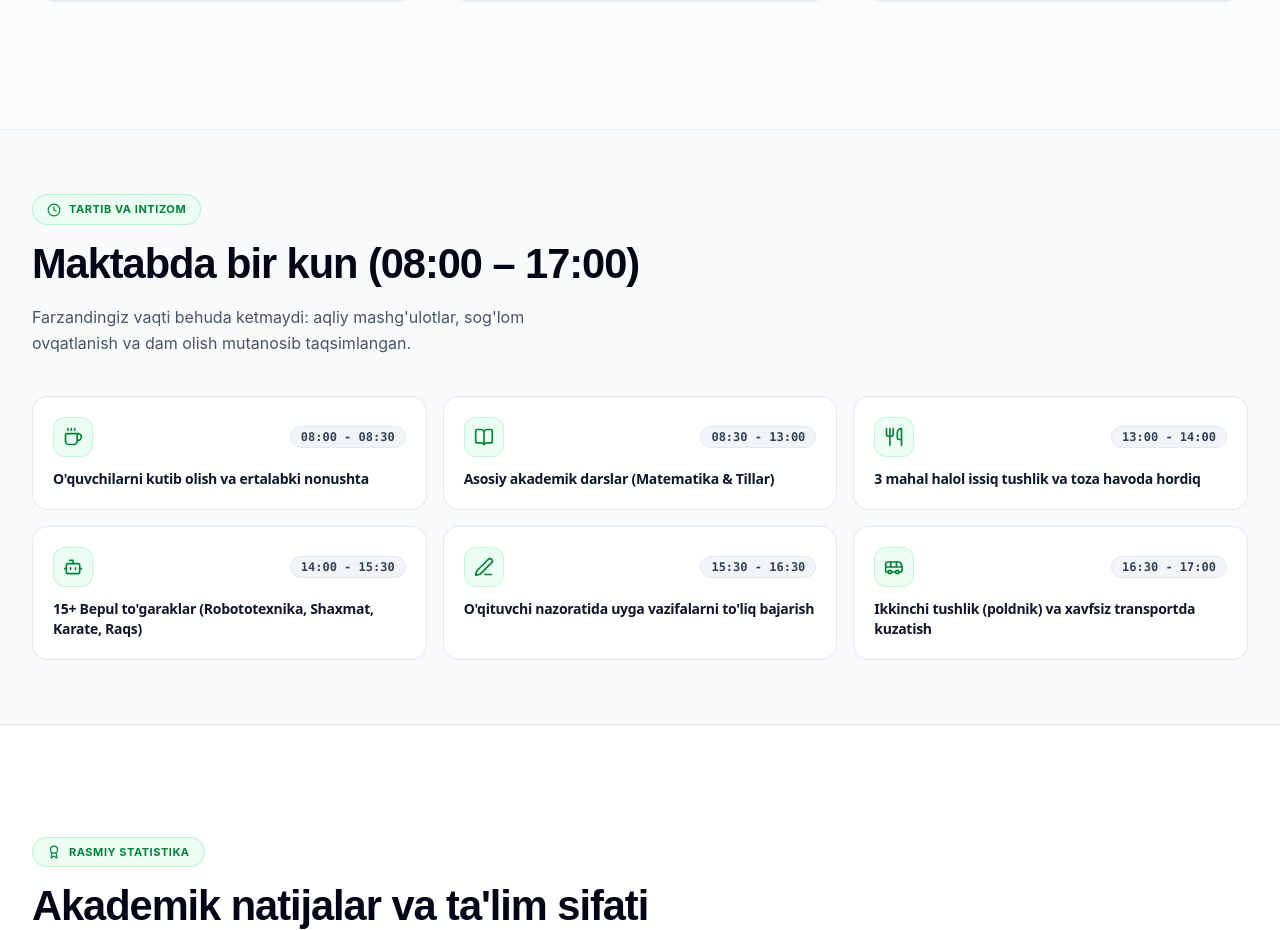
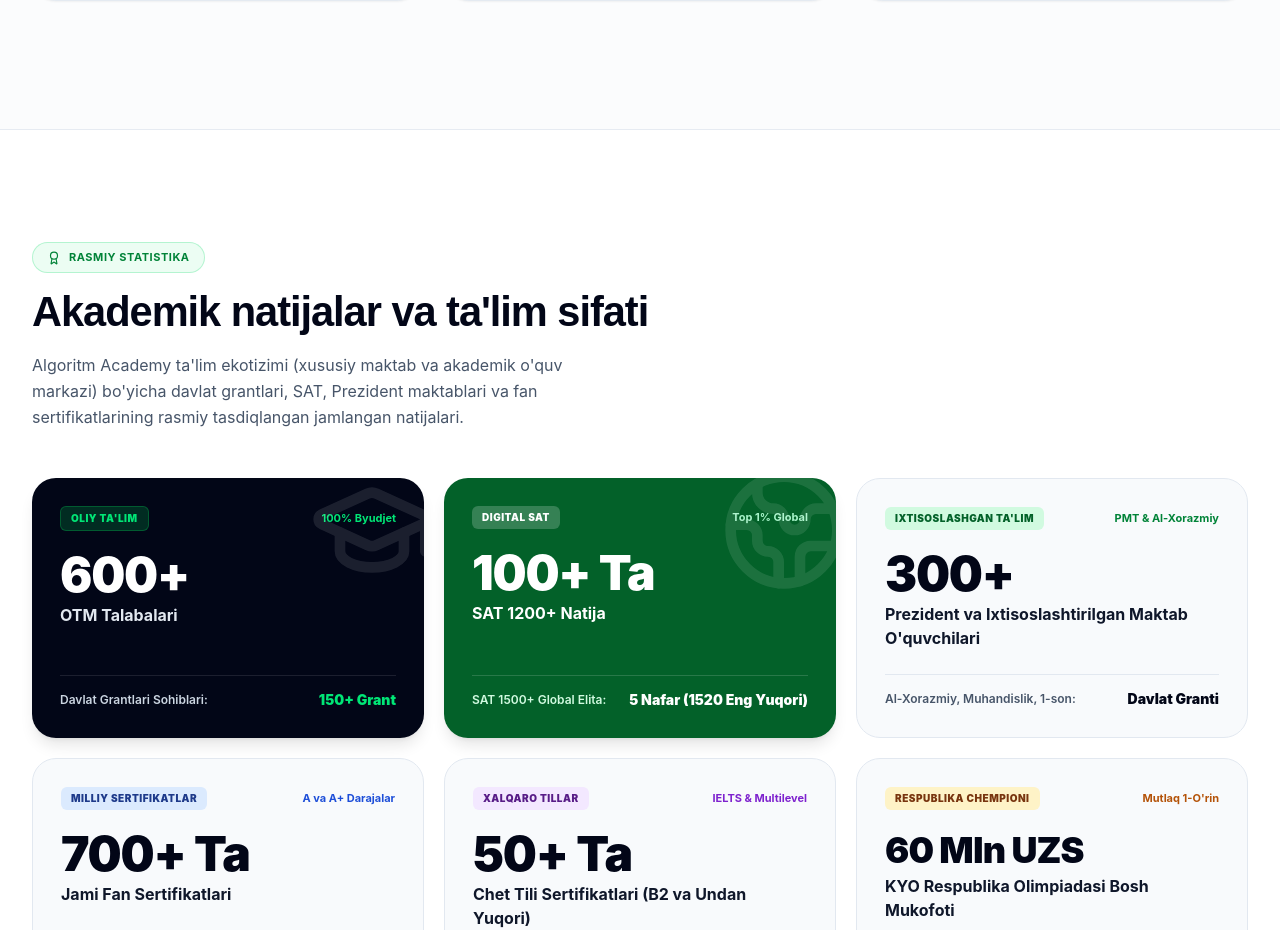
Before and after one commit to alisher-ds/algoritm-academy, a Next.js app: page / in a window 1280 px wide. Shown: the part 3105-4035 px from the top of the page. Built offline with nearby package versions, Linux system fonts and the light colour scheme; no server answers.

Commit message:
refactor(home): remove redundant DailyScheduleSection in favor of Bento Grid

```diff
--- a/src/app/page.tsx
+++ b/src/app/page.tsx
@@ -7,7 +7,6 @@
 import SchoolAbout from "@/components/SchoolAbout";
 import SchoolPrograms from "@/components/SchoolPrograms";
 import SchoolFeatures from "@/components/SchoolFeatures";
-import DailyScheduleSection from "@/components/DailyScheduleSection";
 import SchoolResults from "@/components/SchoolResults";
 import CourseCatalog from "@/components/CourseCatalog";
 import TeacherGrid from "@/components/TeacherGrid";
@@ -43,10 +42,7 @@
         {/* 3. Maktab Sharoitlari (3 mahal ovqat, yotoqxona, xavfsiz transport, 15+ to'garak) */}
         <SchoolFeatures />
 
-        {/* 4. Kun Tartibi (08:00 - 17:00 bir kunlik muvozanatli rejim) */}
-        <DailyScheduleSection />
-
-        {/* 5. Akademik Natijalar (Ekotizim Faxri: 6 ta rasmiy blok — 600+ OTM, 100+ SAT, 300+ PMT) */}
+        {/* 4. Akademik Natijalar (Ekotizim Faxri: 6 ta rasmiy blok — 600+ OTM, 100+ SAT, 300+ PMT) */}
         <SchoolResults />
 
         {/* 6. Biz Kimmiz? & Akademiya Missiyasi (Ta'lim falsafasi) */}
--- a/src/components/SchoolFeatures.tsx
+++ b/src/components/SchoolFeatures.tsx
@@ -52,6 +52,7 @@
       id="sharoitlar"
     >
       <div id="afzalliklar"></div>
+      <div id="kun-tartibi"></div>
       <div className="max-w-7xl mx-auto px-4 sm:px-6 lg:px-8">
         {/* Section Header */}
         <SectionHeader
```
